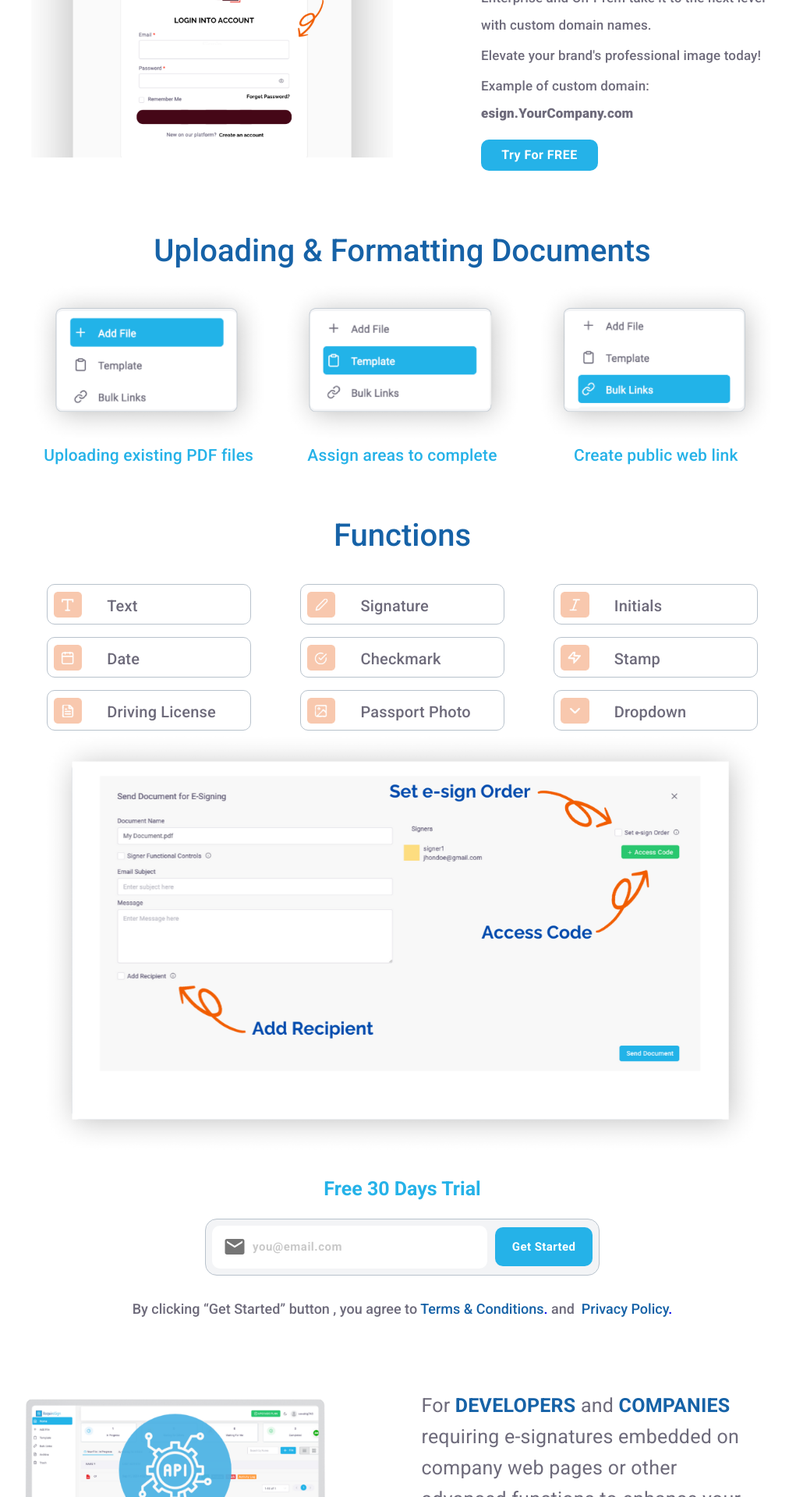
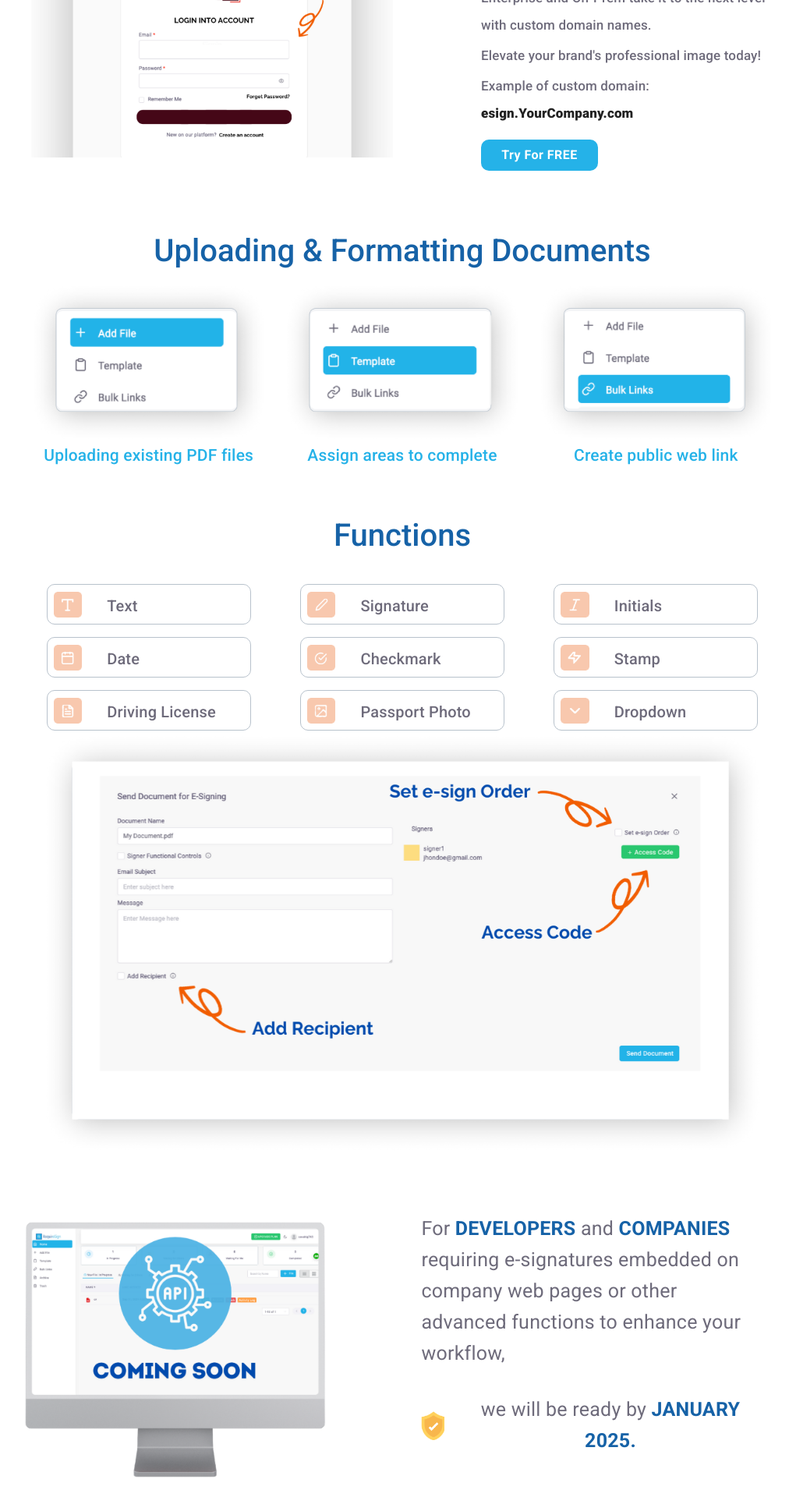
Before and after one commit to developer1Mtechub/Requiredsign_Website, a React (Create React App) app: page /features in a window 1280 px wide. Shown: the part 600-2520 px from the top of the page at 78% size, without its empty margins (124-1136 px from the left). Built offline with nearby package versions, Linux system fonts and the light colour scheme.

Commit message:
final fixses:

```diff
--- a/src/components/Textfield.jsx
+++ b/src/components/Textfield.jsx
@@ -37,12 +37,12 @@ function Textfield() {
             <form onSubmit={formik.handleSubmit}>
                 <Stack direction="column" spacing={{ xs: 3, sm: 2, md: 2 }}>
 
-                    <Typography variant="paragraph" sx={{ alignSelf: "center", fontFamily: "Roboto" }} fontWeight="bold" fontSize={{ xs: "14px", md: "25px" }} color="#25B2E8">
+                    <Typography variant="paragraph" sx={{ alignSelf: "center", fontFamily: "Roboto" }} fontWeight="bold" fontSize={{ xs: "20px", md: "25px" }} color="#25B2E8">
                         Free 30 Days Trial
                         {/* By clicking “Get Started” button , you agree to <NavLink to="/terms_&_conditions" style={{ textDecoration: "none" }}> <span style={{ color: "#1662A7" }}>Terms & Conditions</span>.</NavLink> <span style={{ color: "#1662A7" }}> </span> and &nbsp; */}
                     </Typography>
 
-                    <Stack pt={1} pb={{ xs: 0, sm: 2, md: 2 }}>
+                    <Stack pt={0} pb={{ xs: 0, sm: 2, md: 2 }}>
 
                         <Box sx={{
                             alignSelf: "center", backgroundColor: "#F3F4F6", border: "1px solid #B8C2CC", width: { xs: "100%", md: "50%" }, padding: { xs: "4px", md: "8px" }, display: "flex",
--- a/src/components/features/functions.jsx
+++ b/src/components/features/functions.jsx
@@ -371,9 +371,9 @@ function Functions() {
                         </Grid>
 
                         {/* textfield */}
-                        <Grid item xs={12} sm={12} md={12} lg={12} pt={3} pb={3} align="center" >
+                        {/* <Grid item xs={12} sm={12} md={12} lg={12} pt={3} pb={3} align="center" >
                             <Textfield />
-                        </Grid>
+                        </Grid> */}
 
                         <Grid xs={12} md={6} pt={10} align="left">
                             <Box component="img" src={coming_soon} sx={{ width: { xs: "100%", md: "80%" } }} />
--- a/src/components/features/index.jsx
+++ b/src/components/features/index.jsx
@@ -97,7 +97,7 @@ function Features() {
                                         <Stack sx={{ pt: 0.5, pb: 0.5 }}>Elevate your brand's professional image today!</Stack>
                                         Example of custom domain:
                                         <br />
-                                        <span style={{ fontWeight: 900 }}>esign.YourCompany.com</span>
+                                        <span style={{ fontWeight: 900, color: "#222222" }}>esign.YourCompany.com</span>
                                     </Typography>
 
                                     <a href={try_for_free} target="_blank" rel="noopener noreferrer" style={{ display: "flex", alignItems: "start", justifyContent: "start", textDecoration: "none" }}>
--- a/src/components/home/Home.jsx
+++ b/src/components/home/Home.jsx
@@ -157,22 +157,26 @@ function Home() {
 
                                 {/* <Textfield /> */}
                                 <form onSubmit={formik.handleSubmit}>
-                                    <Stack direction="column" spacing={{ xs: 3, sm: 2, md: 2 }}>
+                                    <Stack direction="column" pt={{ xs: 4, sm: 3, md: 0 }} spacing={{ xs: 3, sm: 2, md: 2 }}>
 
-                                        <Typography variant="paragraph" sx={{ alignSelf: "center", fontFamily: "Roboto" }} fontWeight="bold" fontSize={{ xs: "14px", md: "25px" }} color="#25B2E8">
-                                            Free 30 Days Trial
-                                            {/* By clicking “Get Started” button , you agree to <NavLink to="/terms_&_conditions" style={{ textDecoration: "none" }}> <span style={{ color: "#1662A7" }}>Terms & Conditions</span>.</NavLink> <span style={{ color: "#1662A7" }}> </span> and &nbsp; */}
-                                        </Typography>
+                                        <Stack pt={0} pb={{ xs: 0, sm: 2, md: 2 }}>
+                                            <Box sx={{ p: { xs: 1, sm: 4, md: 5 }, boxShadow: "4px 4px 55px rgba(0, 0, 0, 0.25)", backgroundColor: "#1662A7", borderRadius: "20px" }}>
 
-                                        <Stack pt={1} pb={{ xs: 0, sm: 2, md: 2 }}>
-                                            <Box sx={{ p: { xs: 1, sm: 4, md: 5 }, boxShadow: "4px 4px 55px rgba(0, 0, 0, 0.25)", backgroundColor: "#1662A7", borderRadius: "20px" }}>
+
+                                                <Typography variant="paragraph" sx={{ alignSelf: "center", fontFamily: "Roboto" }} fontWeight="bold" fontSize={{ xs: "20px", md: "25px" }} color="#fff">
+                                                    Free 30 Days Trial
+                                                    {/* By clicking “Get Started” button , you agree to <NavLink to="/terms_&_conditions" style={{ textDecoration: "none" }}> <span style={{ color: "#1662A7" }}>Terms & Conditions</span>.</NavLink> <span style={{ color: "#1662A7" }}> </span> and &nbsp; */}
+                                                </Typography>
+
                                                 <Box sx={{
+                                                    mt: { xs: 1, sm: 2, md: 3 },
                                                     // #F3F4F6
                                                     // #B8C2CC
                                                     alignSelf: "center", backgroundColor: "#F3F4F6", border: "1px solid #B8C2CC", width: { xs: "90%", md: "50%" }, padding: { xs: "4px", md: "8px" }, display: "flex", // Flexbox to align items horizontally
                                                     alignItems: "center", // Align items vertically in the center
                                                     justifyContent: "space-between", borderRadius: "15px", gap: "10px"
                                                 }}>
+
                                                     <TextField
                                                         fullWidth
                                                         variant="outlined"
@@ -293,7 +297,7 @@ function Home() {
 
                 <Cards />
 
-            </Container>
+            </Container >
         </>
     )
 }
--- a/src/components/security&compliance/Testmonials.css
+++ b/src/components/security&compliance/Testmonials.css
@@ -1,13 +1,13 @@
 .slick-prev:before,
 .slick-next:before {
-  color: #100C79;
+  color: #1662A7;
   font-size: 35px;
 }
 .slick-dots li button:before {
-    color: #100C79;
+    color: #1662A7;
   }
   .slick-dots li.slick-active button:before {
-    color:#100C79;
+    color:#1662A7;
 
 }
 
```
